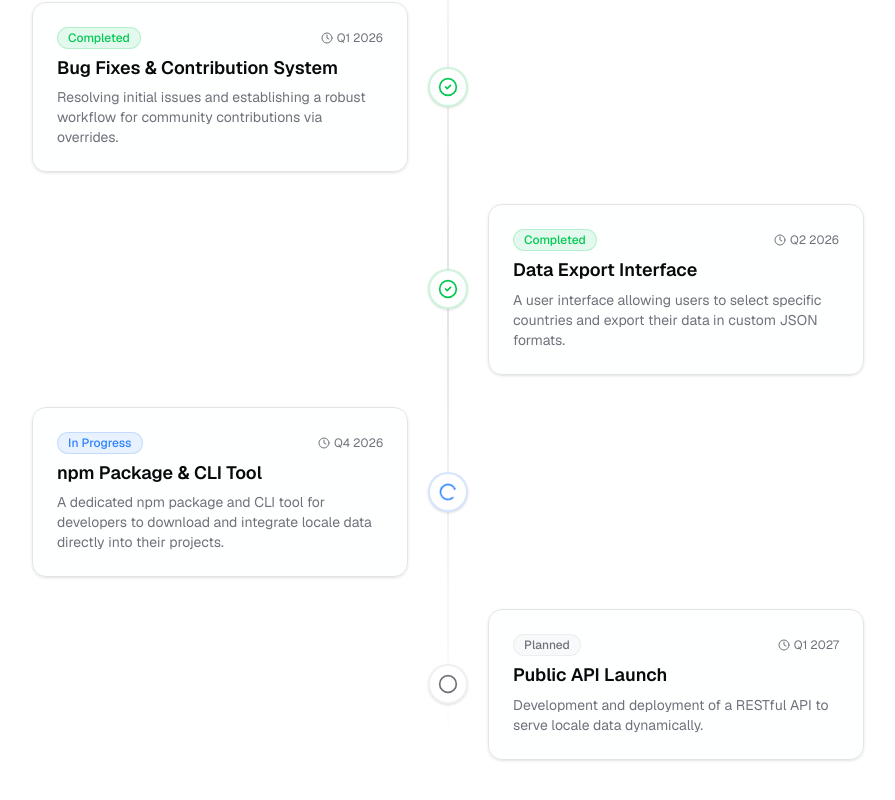
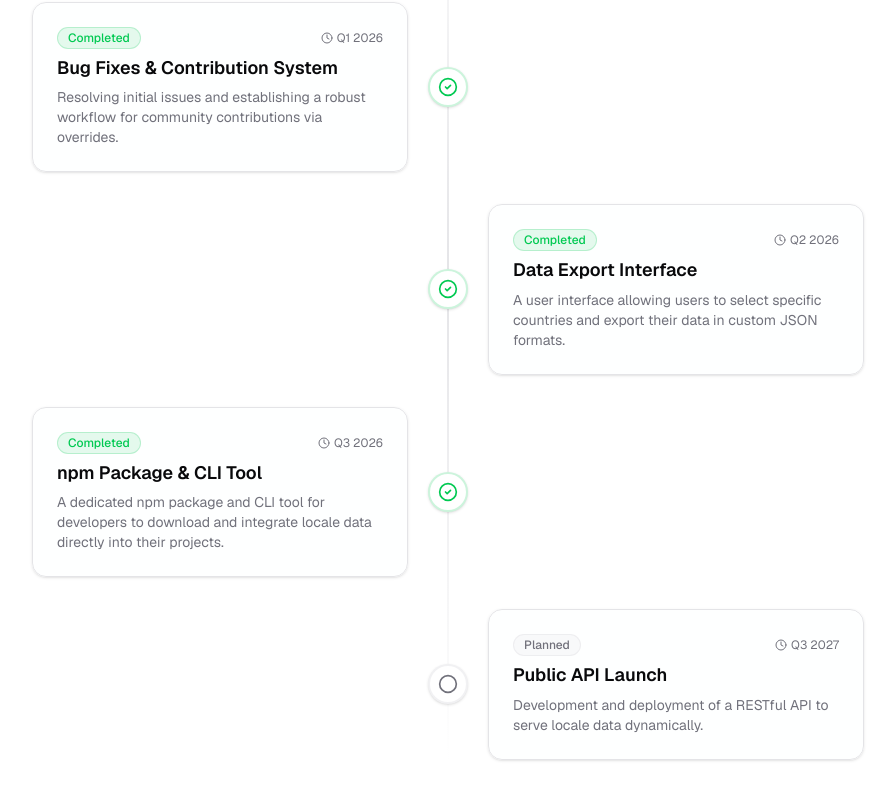
Before and after one commit to ozkurkculer/localedb, a Next.js app: page /en/roadmap in a window 1280 px wide. Shown: the part 446-1246 px from the top of the page, without its empty margins (192-1087 px from the left). Built offline with nearby package versions, Linux system fonts and the light colour scheme; some icons are missing.

Commit message:
fix: update roadmap item statuses and dates for better accuracy

```diff
--- a/messages/ar.json
+++ b/messages/ar.json
@@ -605,12 +605,12 @@
             "4": {
                 "title": "حزمة npm وأداة CLI",
                 "description": "حزمة npm مخصصة وأداة CLI للمطورين لتنزيل ودمج بيانات اللغة المحلية مباشرة في مشاريعهم.",
-                "date": "Q4 2026"
+                "date": "Q3 2026"
             },
             "5": {
                 "title": "إطلاق API العام",
                 "description": "تطوير ونشر API RESTful لتقديم بيانات اللغة المحلية ديناميكياً.",
-                "date": "Q1 2027"
+                "date": "Q3 2027"
             }
         }
     },
--- a/messages/en.json
+++ b/messages/en.json
@@ -604,12 +604,12 @@
             "4": {
                 "title": "npm Package & CLI Tool",
                 "description": "A dedicated npm package and CLI tool for developers to download and integrate locale data directly into their projects.",
-                "date": "Q4 2026"
+                "date": "Q3 2026"
             },
             "5": {
                 "title": "Public API Launch",
                 "description": "Development and deployment of a RESTful API to serve locale data dynamically.",
-                "date": "Q1 2027"
+                "date": "Q3 2027"
             }
         }
     },
--- a/messages/es.json
+++ b/messages/es.json
@@ -605,12 +605,12 @@
             "4": {
                 "title": "Paquete npm y Herramienta CLI",
                 "description": "Un paquete npm dedicado y una herramienta CLI para que los desarrolladores descarguen e integren datos locales directamente en sus proyectos.",
-                "date": "T4 2026"
+                "date": "T3 2026"
             },
             "5": {
                 "title": "Lanzamiento de API Pública",
                 "description": "Desarrollo y despliegue de una API RESTful para servir datos locales dinámicamente.",
-                "date": "T1 2027"
+                "date": "T3 2027"
             }
         }
     },
--- a/messages/fr.json
+++ b/messages/fr.json
@@ -605,12 +605,12 @@
             "4": {
                 "title": "npm Package & CLI Tool",
                 "description": "A dedicated npm package and CLI tool for developers to download and integrate locale data directly into their projects.",
-                "date": "Q4 2026"
+                "date": "Q3 2026"
             },
             "5": {
                 "title": "Public API Launch",
                 "description": "Development and deployment of a RESTful API to serve locale data dynamically.",
-                "date": "Q1 2027"
+                "date": "Q3 2027"
             }
         }
     },
--- a/messages/ja.json
+++ b/messages/ja.json
@@ -605,12 +605,12 @@
             "4": {
                 "title": "npmパッケージとCLIツール",
                 "description": "開発者がロケールデータを直接プロジェクトにダウンロードして統合するための専用npmパッケージとCLIツール。",
-                "date": "2026年第4四半期"
+                "date": "2026年第3四半期"
             },
             "5": {
                 "title": "パブリックAPIの開始",
                 "description": "ロケールデータを動的に提供するRESTful APIの開発と展開。",
-                "date": "2027年第1四半期"
+                "date": "2027年第3四半期"
             }
         }
     },
--- a/messages/pt.json
+++ b/messages/pt.json
@@ -605,12 +605,12 @@
             "4": {
                 "title": "Pacote npm e Ferramenta CLI",
                 "description": "Um pacote npm dedicado e uma ferramenta CLI para desenvolvedores baixarem e integrarem dados de localidade diretamente em seus projetos.",
-                "date": "Q4 2026"
+                "date": "Q3 2026"
             },
             "5": {
                 "title": "Lançamento da API Pública",
                 "description": "Desenvolvimento e implantação de uma API RESTful para servir dados de localidade dinamicamente.",
-                "date": "Q1 2027"
+                "date": "Q3 2027"
             }
         }
     },
--- a/messages/tr.json
+++ b/messages/tr.json
@@ -605,12 +605,12 @@
             "4": {
                 "title": "npm Paketi ve CLI Aracı",
                 "description": "Geliştiricilerin yerel verileri doğrudan projelerine indirip entegre etmeleri için özel bir npm paketi ve CLI aracı.",
-                "date": "2026 4. Çeyrek"
+                "date": "2026 3. Çeyrek"
             },
             "5": {
                 "title": "Herkese Açık API Lansmanı",
                 "description": "Yerel verileri dinamik olarak sunmak için RESTful bir API'nin geliştirilmesi ve dağıtılması.",
-                "date": "2027 1. Çeyrek"
+                "date": "2027 3. Çeyrek"
             }
         }
     },
--- a/messages/zh.json
+++ b/messages/zh.json
@@ -605,12 +605,12 @@
             "4": {
                 "title": "npm 包和 CLI 工具",
                 "description": "专用的 npm 包和 CLI 工具，供开发人员直接下载并将区域数据集成到他们的项目中。",
-                "date": "2026年第4季度"
+                "date": "2026年第3季度"
             },
             "5": {
                 "title": "公共 API 启动",
                 "description": "开发和部署 RESTful API 以动态提供区域数据。",
-                "date": "2027年第1季度"
+                "date": "2027年第3季度"
             }
         }
     },
--- a/src/components/roadmap/roadmap-client.tsx
+++ b/src/components/roadmap/roadmap-client.tsx
@@ -68,7 +68,7 @@ export function RoadmapClient() {
             id: "4",
             title: t("items.4.title"),
             description: t("items.4.description"),
-            status: "in-progress",
+            status: "completed",
             date: t("items.4.date"),
         },
         {
```
Also changed, not shown: messages/bn.json, messages/hi.json, messages/ru.json.
